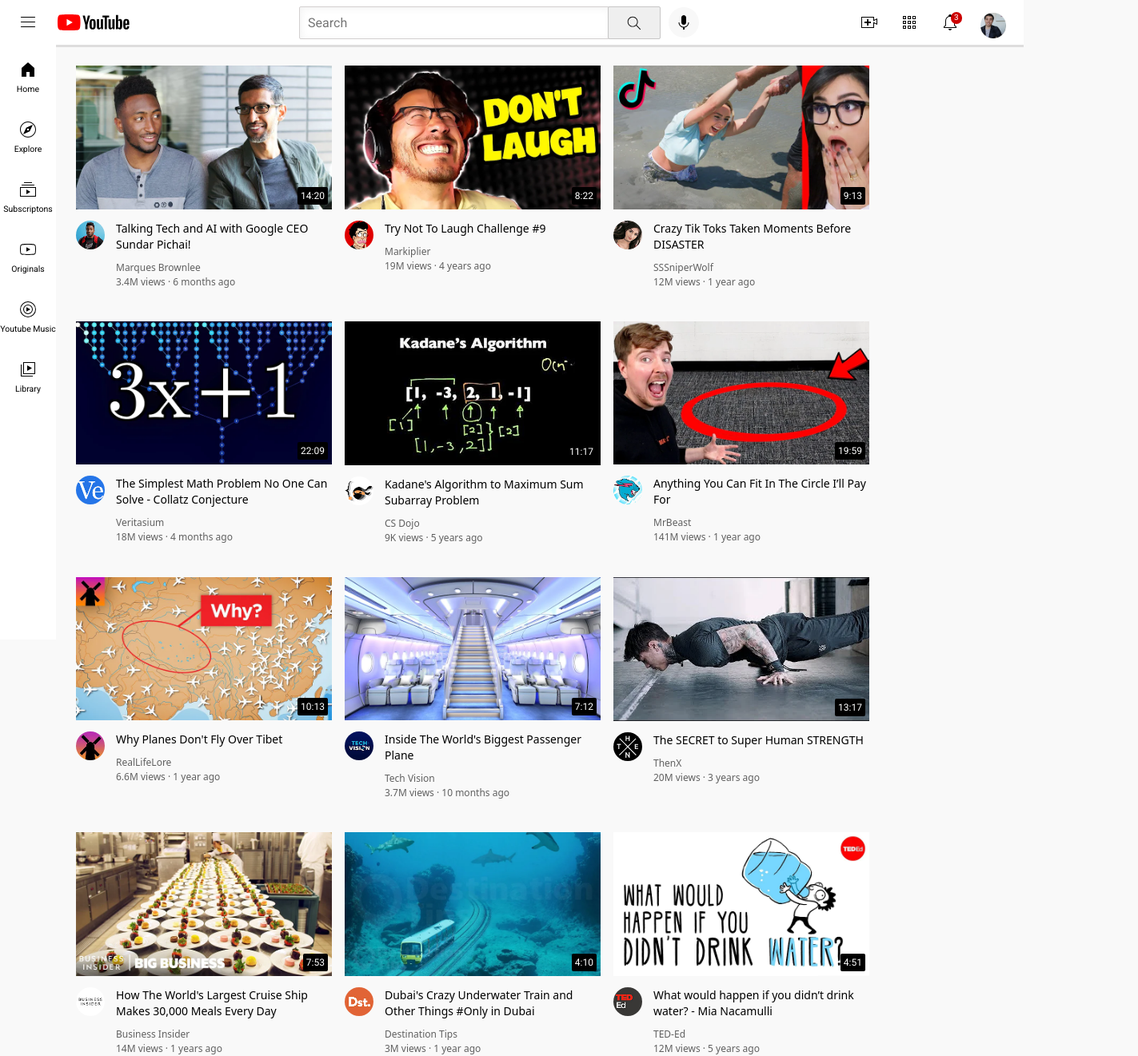
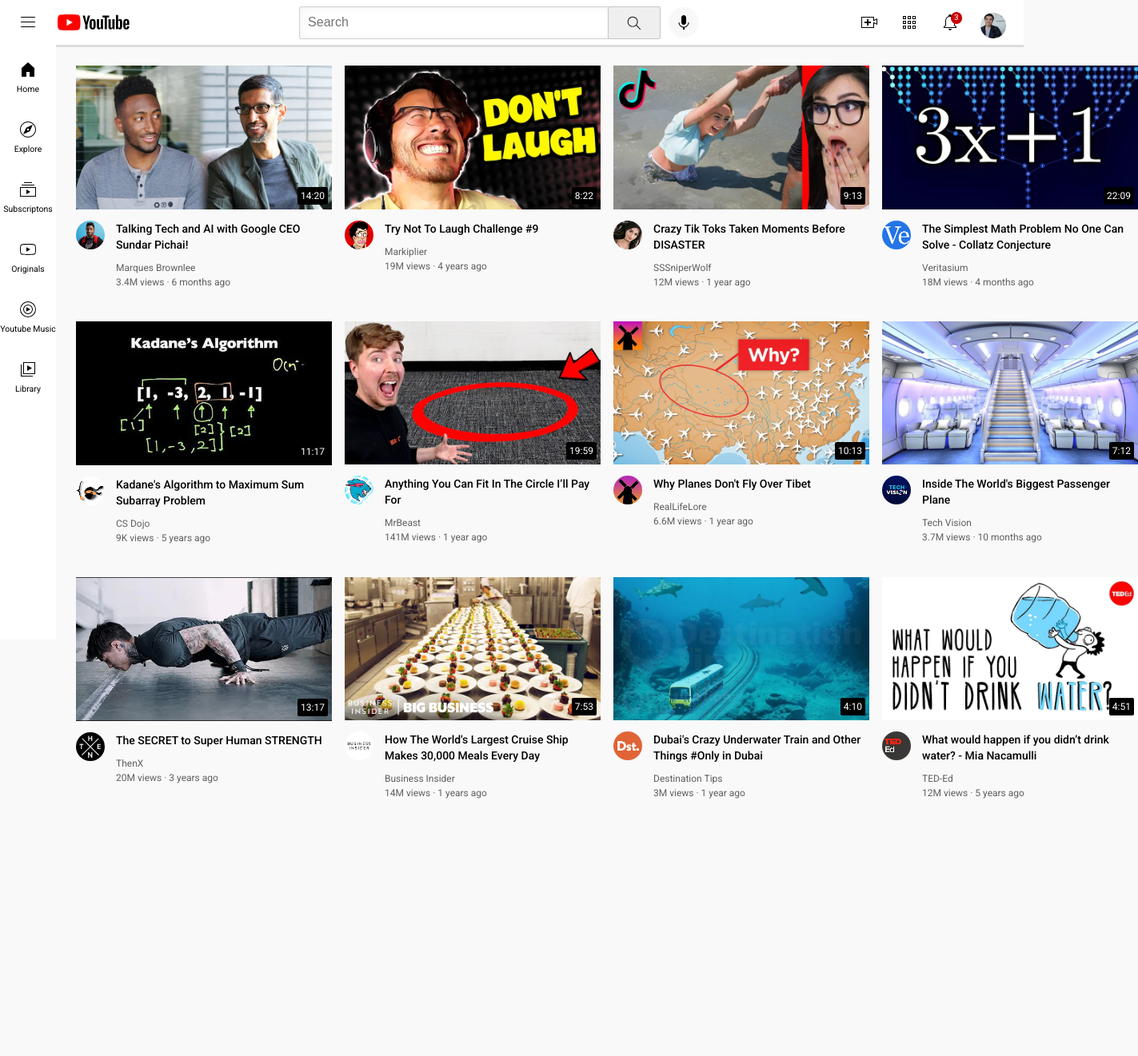
Before and after one commit to AyeshaSeemab93/Youtube-Dummy-Project-Html-Css, a plain HTML site: page Youtube.html in a window 1280 px wide. Shown: the whole page at 80% size, 1423 px wide, since content can reach past the window. After the commit the page ends 1001 px from the top, so only its background shows below. Drawn offline with Linux system fonts and the light colour scheme; files whose address does not match are found by name.

Commit message:
Remove Repitative Code

```diff
--- a/Style/header.css
+++ b/Style/header.css
@@ -1,5 +1,5 @@
-.header{
-
+.header
+{
     display: flex;
     flex-direction: row;
     height: 40px;
@@ -16,41 +16,38 @@
     right: 0;
     background-color: white;
     z-index: 100; /*appear on top of all kind of positions(relative etc)*/
-
 }
-.header img{
+.header img
+{
     cursor: pointer;
 }
-
-
-.left-section{
-
+.left-section
+{
     width: 170px;
     margin-right: 10px;/*bec even screen is very small there is always space in between/does not merge*/
     display: flex; /*another flex inside flex bec we need to align items in inner div and outer div flex doesnot work on elements that are inside the inner div*/
     align-items: center;
-
 }
-
-.hamburger-menu{
+.hamburger-menu
+{
     height: 24px; /*size of logo*/
     margin: 20px; /*space on both side of logo*/
 }
-.youtube-logo{
+.youtube-logo
+{
     height: 20px; /*size of logo*/
     margin-left: 5px;
 }
-
-
-.middle-section{
-
+.middle-section
+{
     flex: 1; /*bec it grows with chaning size/ responsive*/
     max-width: 500px; /* bec grows until certain width(350px) and then no more grow with changing size*/
     display: flex; /* to align items indie*/
     align-items: center;
     /* background-color: aqua; */
 }
-.search-box{
+.search-box
+{
     padding-left: 6px;
    height: 35px;
     border: solid;
@@ -62,10 +59,10 @@
     width: 0; /* to remove default width so it can shrink max*/
     padding: 2px 10px;
     font-size: 16px;
-    font-family: roboto,arial;
     font-weight: lighter;
 }
-.search-button{
+.search-button
+{
     height: 41px;
     border-color: rgb(199, 198, 198);
     background-color: #EFEFEF;
@@ -77,16 +74,19 @@
     margin-left: -2px;/*to merge inner borders of both*/
     position: relative;
 }
-.search-icon{
+.search-icon
+{
     height: 22px;
     margin-top: 2px;/*to adjust in the centre*/
     padding-right: 10px;
     padding-left: 10px;
 }
-.mike-icon{
+.mike-icon
+{
     position: relative;
 }
-.voice-search{
+.voice-search
+{
     height: 24px;
     border: none;
     border-radius: 20px;
@@ -95,7 +95,8 @@
     margin-left: 10px;
 }
 
-.right-section{
+.right-section
+{
     width: 205px;
     margin-left: 20px;/* bec does not merge ever with middle section*/
     display: flex;
@@ -107,26 +108,28 @@
     margin-left: 10px;
 
 }
-.right-section *{
+.right-section *
+{
   height: 24px;
   position: relative;
 }
 
-  .num{
+  .num
+  {
     background-color: #CC0100;
     color: white;
     padding: 1px 4px;
     border-radius: 50px;
     border: white;
     font-size: 10px;
-    font-family: Roboto, ariel;
     position: absolute;
     top: -1px;
     right: -3px;
     height: 13px;
     z-index: 1; /*to keep it in front of bell*/
   }
-.myprofile img{
+.myprofile img
+{
 margin-right: 22px;
 height: 32px; /*little bigger than others*/
 }
@@ -138,7 +141,8 @@
 .mike-icon,
 .upload,
 .youtube-app,
-.notification-bell{
+.notification-bell
+{
 /*for tooltip text to be at centre*/
   display: flex;
   justify-content: center;
@@ -149,8 +153,8 @@
 .mike-icon .tool-tip,
 .upload .tool-tip,
 .youtube-app .tool-tip,
-.notification-bell .tool-tip{
-  font-family: Roboto, Arial;
+.notification-bell .tool-tip
+{
   position: absolute;
   background-color: gray;
   color: white;
@@ -168,7 +172,8 @@
 }
 .upload .tool-tip,
 .youtube-app .tool-tip,
-.notification-bell .tool-tip{
+.notification-bell .tool-tip
+{
      bottom: -45px;
      padding-bottom: 0px;
 }
--- a/Style/video.css
+++ b/Style/video.css
@@ -1,20 +1,22 @@
-body{
+body
+{
+    font-family: Roboto, Arial;
     margin: 0; /*by default body has 8px margin*/
     margin-left: 20px;
     padding-top: 82px;
     padding-left: 75px;
     background-color: #F9F9F9;
 }
-p{
-    font-family: system-ui, -apple-system, BlinkMacSystemFont, 'Segoe UI', Roboto, Oxygen, Ubuntu, Cantarell, 'Open Sans', 'Helvetica Neue', sans-serif;
+p
+{
    margin-top: 0;
    margin-bottom: 0;
 }
 
-.container{
-    display: flex;
-    flex-direction: row;
-    flex-wrap: wrap;
+.container
+{
+    display: grid;
+    grid-template-columns: 1fr 1fr 1fr;
      /*3 fr bec we want 3 columns on page ie 3videos in 1 line*/
     column-gap: 16px;
     row-gap: 40px;
@@ -22,15 +24,16 @@
 .video
 {
     width: 320px;
-
 }
-.thumbnail{
-    width: 100%; /* to fit any size picture inside grid container size  */
+.thumbnail
+{
+   /* width: 100%; to fit any size picture inside grid container size  */
     position: relative; /*for absolute position of time to work*/
     margin-bottom: 10px;
 }
 
-.thumbnail> img{
+.thumbnail> img
+{
     width: 100%;
 }
 .video-time
@@ -43,8 +46,6 @@
     position: absolute;
     bottom: 10px;
     right: 5px;
-    font-family: roboto, ariel;
-
 }
 .information-grid /*grid on outer container of Profile-pic-2 and .data-2 */
 {
@@ -55,7 +56,7 @@
 .pic
 {
     width: 36px;
-     border-radius: 36px;
+    border-radius: 50px;
     /* div-4 width we gave is 50px.picture is over flowing so can make pic width also 50px or 100% that means that pic fits the container now 40px to equalize the model*/
 }
 .video-title
@@ -83,3 +84,24 @@
     font-size: 12px;
     line-height: 18px;
 }
+
+
+
+/* ............RESPONSIVENESS........................ */
+@media (max-width: 750px) {
+    .container {
+      grid-template-columns: 1fr 1fr;
+    }
+  }
+
+  @media (min-width: 751px) and (max-width: 999px) {
+    .container {
+      grid-template-columns: 1fr 1fr 1fr;
+    }
+  }
+
+  @media (min-width: 1000px) {
+    .container {
+      grid-template-columns: 1fr 1fr 1fr 1fr;
+    }
+  }
--- a/Youtube.html
+++ b/Youtube.html
@@ -18,7 +18,7 @@
 <body>
 <!-- HEADER -->
 
-<div class="header">
+<header class="header">
 
   <div class="left-section">
     <img class="hamburger-menu" src="./Icons/hamburger-menu.svg" alt="hamburger menu">
@@ -32,12 +32,11 @@
     <img class="search-icon" src="./Icons/search.svg" alt="Search">
     <div class="tool-tip">Search</div>
    </button>
+
     <div class="mike-icon">
       <img class="voice-search" src="./Icons/voice-search-icon.svg" alt="mike icon">
       <div class="tool-tip">Search with your voice</div>
     </div>
-
-
   </div>
 
   <div class="right-section">
@@ -45,6 +44,7 @@
       <img src="./Icons/upload.svg" alt="upload camera">
       <div class="tool-tip">Create</div>
     </div>
+
     <div class="youtube-app">
     <img src="./Icons/youtube-apps.svg" alt="apps icon">
     <div class="tool-tip">YouTube apps</div>
@@ -62,7 +62,7 @@
 
 
   </div>
-</div>
+</header>
 
        <!-- Side bar -->
   <nav class="sidebar">
@@ -99,10 +99,11 @@
 <!-- ............................. -->
 <!-- ............................... -->
 
-<div class="container">
+<main>
+  <section class="container">
 
     <!-- 1st video pack in 1 div -->
-<div class="video">
+  <section class="video">
 
   <div class="thumbnail">
     <img class="thumbnail-img" src="Thumbnails/thumbnail-1.webp" alt="thumbnail-1">
@@ -132,11 +133,11 @@
       </div>
     </div>
    </div>
-</div>
+  </section>
   <!-- .................................... -->
 
     <!-- 2nd video pack in 1 div -->
-  <div class="video">
+    <section class="video">
 
       <div class="thumbnail">
         <img class="thumbnail-img" src="Thumbnails/thumbnail-2.webp" alt="thumbnail-2">
@@ -166,10 +167,10 @@
           </div>
         </div>
        </div>
-    </div>
+    </section>
       <!-- .................................... -->
         <!-- 3rd video pack in 1 div -->
-<div class="video">
+  <section class="video">
 
     <div class="thumbnail">
       <img class="thumbnail-img" src="Thumbnails/thumbnail-3.webp" alt="thumbnail-3">
@@ -184,7 +185,8 @@
        <div class="data">
         <div class="video-title">
           <p>
-          Crazy Tik Toks Taken Moments Before DISASTER        </p>
+            Crazy Tik Toks Taken Moments Before DISASTER
+          </p>
         </div>
         <div class="video-author">
           <p>
@@ -198,10 +200,10 @@
         </div>
       </div>
      </div>
-  </div>
+  </section>
     <!-- .................................... -->
       <!-- 4th video pack in 1 div -->
-<div class="video">
+  <section class="video">
 
     <div class="thumbnail">
       <img class="thumbnail-img" src="Thumbnails/thumbnail-4.webp" alt="thumbnail-4">
@@ -216,7 +218,6 @@
        <div class="data">
         <div class="video-title">
           <p>
-
             The Simplest Math Problem No One Can Solve - Collatz Conjecture
           </p>
         </div>
@@ -232,10 +233,10 @@
         </div>
       </div>
      </div>
-  </div>
+    </section>
     <!-- .................................... -->
       <!-- 5th video pack in 1 div -->
-<div class="video">
+  <section class="video">
 
     <div class="thumbnail">
       <img class="thumbnail-img" src="Thumbnails/thumbnail-5.webp" alt="thumbnail">
@@ -251,7 +252,8 @@
         <div class="video-title">
           <p>
 
-          Kadane's Algorithm to Maximum Sum Subarray Problem        </p>
+            Kadane's Algorithm to Maximum Sum Subarray Problem
+          </p>
         </div>
         <div class="video-author">
           <p>
@@ -265,10 +267,10 @@
         </div>
       </div>
      </div>
-  </div>
+  </section>
     <!-- .................................... -->
       <!--6th video pack in 1 div -->
-<div class="video">
+  <section class="video">
 
     <div class="thumbnail">
       <img class="thumbnail-img" src="Thumbnails/thumbnail-6.webp" alt="thumbnail">
@@ -283,7 +285,8 @@
        <div class="data">
         <div class="video-title">
           <p>
-          Anything You Can Fit In The Circle I’ll Pay For        </p>
+            Anything You Can Fit In The Circle I’ll Pay For
+          </p>
         </div>
         <div class="video-author">
           <p>
@@ -297,10 +300,10 @@
         </div>
       </div>
      </div>
-  </div>
+    </section>
     <!-- .................................... -->
       <!-- 7th video pack in 1 div -->
-<div class="video">
+  <section class="video">
 
     <div class="thumbnail">
       <img class="thumbnail-img" src="Thumbnails/thumbnail-7.webp" alt="thumbnail">
@@ -315,7 +318,8 @@
        <div class="data">
         <div class="video-title">
           <p>
-          Why Planes Don't Fly Over Tibet        </p>
+            Why Planes Don't Fly Over Tibet
+          </p>
         </div>
         <div class="video-author">
           <p>
@@ -329,10 +333,10 @@
         </div>
       </div>
      </div>
-  </div>
+    </section>
     <!-- .................................... -->
       <!-- 8th video pack in 1 div -->
-<div class="video">
+  <section class="video">
 
     <div class="thumbnail">
       <img class="thumbnail-img" src="Thumbnails/thumbnail-8.webp" alt="thumbnail">
@@ -347,7 +351,8 @@
        <div class="data">
         <div class="video-title">
           <p>
-          Inside The World's Biggest Passenger Plane        </p>
+            Inside The World's Biggest Passenger Plane
+          </p>
         </div>
         <div class="video-author">
           <p>
@@ -361,10 +366,10 @@
         </div>
       </div>
      </div>
-  </div>
+    </section>
     <!-- .................................... -->
       <!-- 9th video pack in 1 div -->
-<div class="video">
+  <section class="video">
 
     <div class="thumbnail">
       <img class="thumbnail-img" src="Thumbnails/thumbnail-9.webp" alt="thumbnail">
@@ -379,8 +384,8 @@
        <div class="data">
         <div class="video-title">
           <p>
-
-          The SECRET to Super Human STRENGTH        </p>
+            The SECRET to Super Human STRENGTH
+          </p>
         </div>
         <div class="video-author">
           <p>
@@ -394,10 +399,10 @@
         </div>
       </div>
      </div>
-  </div>
+    </section>
     <!-- .................................... -->
       <!-- 10th video pack in 1 div -->
-<div class="video">
+  <section class="video">
 
     <div class="thumbnail">
       <img class="thumbnail-img" src="Thumbnails/thumbnail-10.webp" alt="thumbnail">
@@ -412,7 +417,8 @@
        <div class="data">
         <div class="video-title">
           <p>
-          How The World's Largest Cruise Ship Makes 30,000 Meals Every Day</p>
+            How The World's Largest Cruise Ship Makes 30,000 Meals Every Day
+          </p>
         </div>
         <div class="video-author">
           <p>
@@ -426,10 +432,10 @@
         </div>
       </div>
      </div>
-  </div>
+    </section>
     <!-- .................................... -->
       <!-- 11th video pack in 1 div -->
-<div class="video">
+  <section class="video">
 
     <div class="thumbnail">
       <img class="thumbnail-img" src="Thumbnails/thumbnail-11.webp" alt="thumbnail">
@@ -459,10 +465,10 @@
         </div>
       </div>
      </div>
-  </div>
+    </section>
     <!-- .................................... -->
       <!-- 12th video pack in 1 div -->
-<div class="video">
+  <section class="video">
 
     <div class="thumbnail">
       <img class="thumbnail-img" src="Thumbnails/thumbnail-12.webp" alt="thumbnail">
@@ -492,7 +498,7 @@
         </div>
       </div>
      </div>
-  </div>
+    </section>
     <!-- .................................... -->
 
 
@@ -504,7 +510,9 @@
 
 
 
-</div>
+  </section>
+</main>
+
 
 </body>
 </html>
```
Also changed, not shown: Style/sidebar.css (+10 -6 lines). Lines whose indentation alone changed are shown as unchanged.
